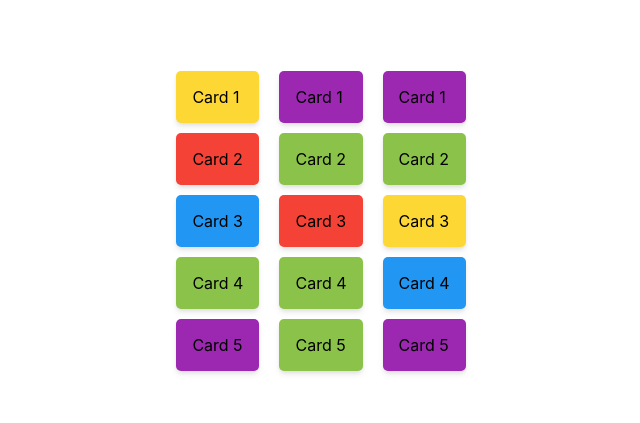
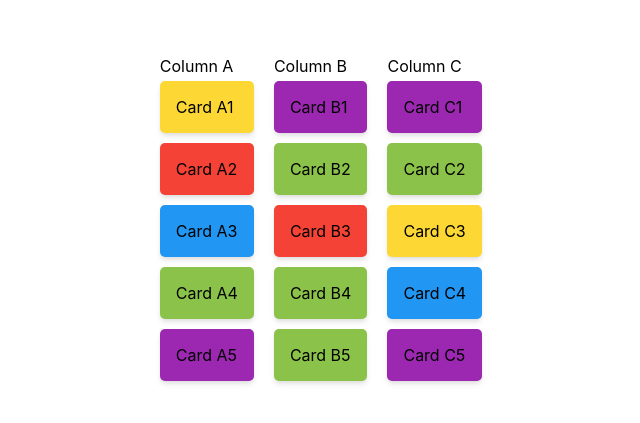
Before and after one commit to dmscn/kanban-board, a React (Create React App) app: page / in a window 1280 px wide. Shown: the part 179-602 px from the top of the page, without its empty margins (319-959 px from the left). Built offline with nearby package versions, Linux system fonts and the light colour scheme.

Commit message:
Created columns reference at Board

```diff
--- a/src/containers/Board/Board.tsx
+++ b/src/containers/Board/Board.tsx
@@ -8,23 +8,26 @@ const cards = [1, 2, 3, 4, 5]
 const Board: React.FC = () => (
   <>
     <Box column margin={10}>
+      Column A
       {cards.map((card: number) => (
         <Box marginVertical={5}>
-          <Card>Card {card}</Card>
+          <Card>Card A{card}</Card>
         </Box>
       ))}
     </Box>
     <Box column margin={10}>
+      Column B
       {cards.map((card: number) => (
         <Box marginVertical={5}>
-          <Card>Card {card}</Card>
+          <Card>Card B{card}</Card>
         </Box>
       ))}
     </Box>
     <Box column margin={10}>
+      Column C
       {cards.map((card: number) => (
         <Box marginVertical={5}>
-          <Card>Card {card}</Card>
+          <Card>Card C{card}</Card>
         </Box>
       ))}
     </Box>
```
